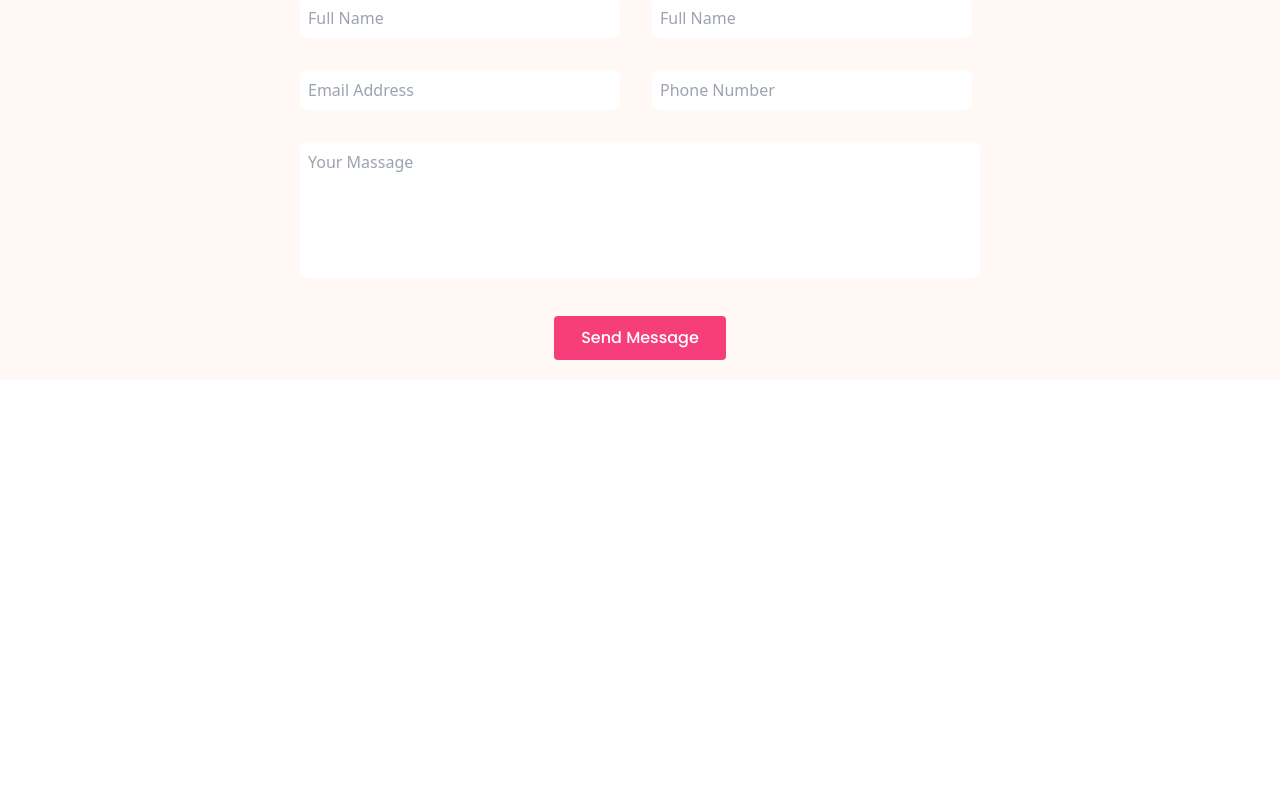
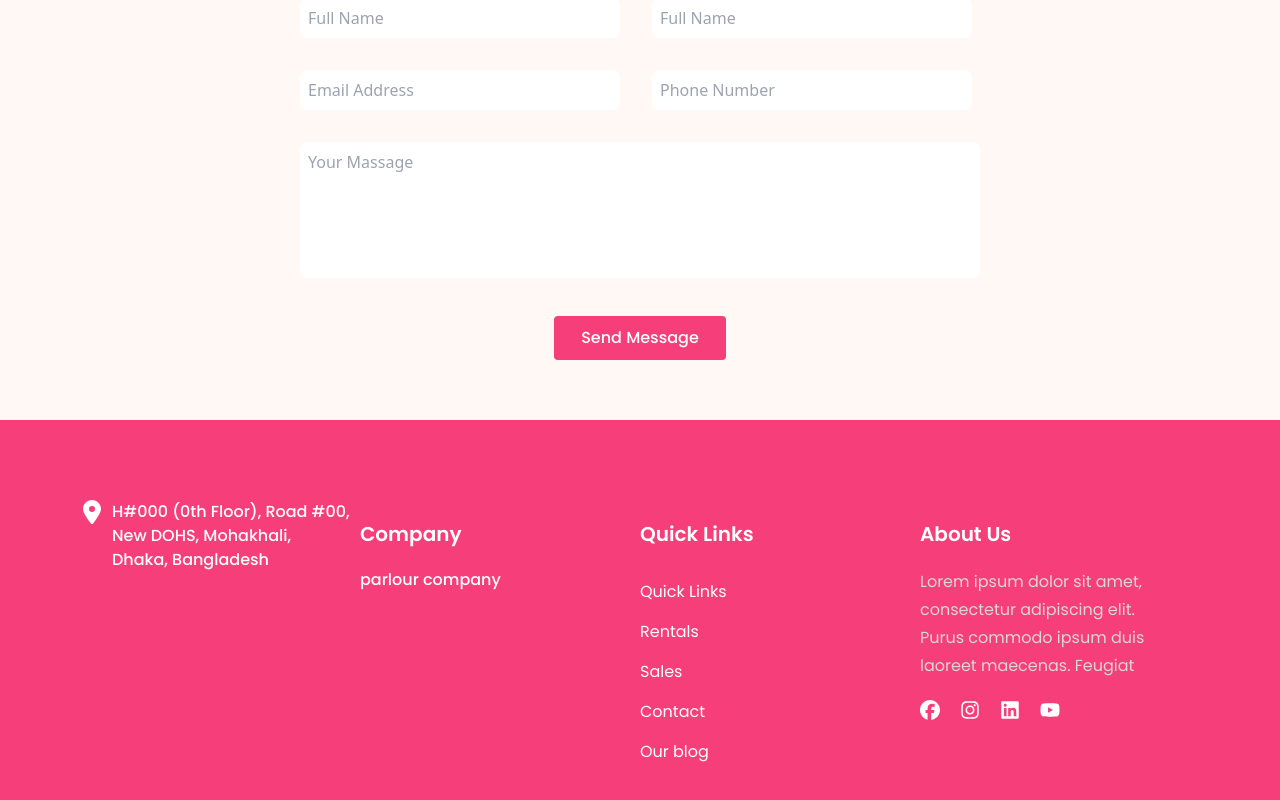
Before and after one commit to sifatullahshoyon/jerins-parlour-client, a React (Vite) app: page / in a window 1280 px wide. Shown: the part 3450-4250 px from the top of the page. Before the commit the page ends 3830 px from the top, so only its background shows below. Built offline with nearby package versions, Linux system fonts and the light colour scheme.

Commit message:
complate footer section design

```diff
--- a/src/components/Shared/Footer/Footer.jsx
+++ b/src/components/Shared/Footer/Footer.jsx
@@ -1,11 +1,78 @@
-import React from 'react';
+import React from "react";
+import Container from "../Container";
+import {
+  FaFacebook,
+  FaInstagram,
+  FaLinkedin,
+  FaLocationDot,
+  FaYoutube,
+} from "react-icons/fa6";
 
 const Footer = () => {
-    return (
-        <footer>
-
-        </footer>
-    );
+  return (
+    <footer className="bg-primary-color py-20">
+      <Container>
+        <div className="grid grid-cols-1 md:grid-cols-2 lg:grid-cols-4 space-y-5">
+          <div>
+            <div className="flex gap-2 items-center">
+              <FaLocationDot className="text-white w-6 h-6" />
+              <p className="text-white text-base text-balance font-medium font-Poppins ">
+                H#000 (0th Floor), Road #00,
+              </p>
+            </div>
+            <p className="text-white text-base text-balance font-medium font-Poppins ml-8">
+              New DOHS, Mohakhali, Dhaka, Bangladesh
+            </p>
+          </div>
+          <div>
+            <h4 className="text-xl text-white font-Poppins font-semibold">
+              Company
+            </h4>
+            <p className="text-white text-base text-balance font-medium font-Poppins py-5">
+              parlour company
+            </p>
+          </div>
+          <div>
+            <h4 className="text-xl text-white font-Poppins font-semibold mb-4">
+              Quick Links
+            </h4>
+            <ul>
+              <li className="text-balance text-base text-white font-Poppins font-normal pt-4">
+                Quick Links
+              </li>
+              <li className="text-balance text-base text-white font-Poppins font-normal pt-4">
+                Rentals
+              </li>
+              <li className="text-balance text-base text-white font-Poppins font-normal pt-4">
+                Sales
+              </li>
+              <li className="text-balance text-base text-white font-Poppins font-normal pt-4">
+                Contact
+              </li>
+              <li className="text-balance text-base text-white font-Poppins font-normal pt-4">
+                Our blog
+              </li>
+            </ul>
+          </div>
+          <div>
+            <h4 className="text-xl text-white font-Poppins font-semibold">
+              About Us
+            </h4>
+            <p className="text-[#D8D8D8] text-base text-balance font-normal font-Poppins py-5 leading-7">
+              Lorem ipsum dolor sit amet, consectetur adipiscing elit. Purus
+              commodo ipsum duis laoreet maecenas. Feugiat{" "}
+            </p>
+            <div className="flex flex-row flex-wrap gap-5 mb-5">
+              <FaFacebook className="w-5 h-5 text-white cursor-pointer" />
+              <FaInstagram className="w-5 h-5 text-white cursor-pointer" />
+              <FaLinkedin className="w-5 h-5 text-white cursor-pointer" />
+              <FaYoutube className="w-5 h-5 text-white cursor-pointer" />
+            </div>
+          </div>
+        </div>
+      </Container>
+    </footer>
+  );
 };
 
 export default Footer;
--- a/src/layouts/MainLayout.jsx
+++ b/src/layouts/MainLayout.jsx
@@ -1,14 +1,16 @@
 import React from "react";
 import Navbar from "../components/Shared/Navbar/Navbar";
 import { Outlet } from "react-router-dom";
+import Footer from "../components/Shared/Footer/Footer";
 
 const MainLayout = () => {
   return (
     <div>
       <Navbar />
-      <div>
+      <div className="min-h-[calc(100vh - 308px)]">
         <Outlet />
       </div>
+      <Footer />
     </div>
   );
 };
--- a/src/pages/Home/ContactUs/ContactUs.jsx
+++ b/src/pages/Home/ContactUs/ContactUs.jsx
@@ -56,7 +56,7 @@ const ContactUs = () => {
               </div>
             </div>
           </form>
-          <div className="text-center">
+          <div className="text-center mb-10">
             <PrimaryBtn props="Send Message" className="" width="w-[172px]" />
           </div>
         </div>
```
